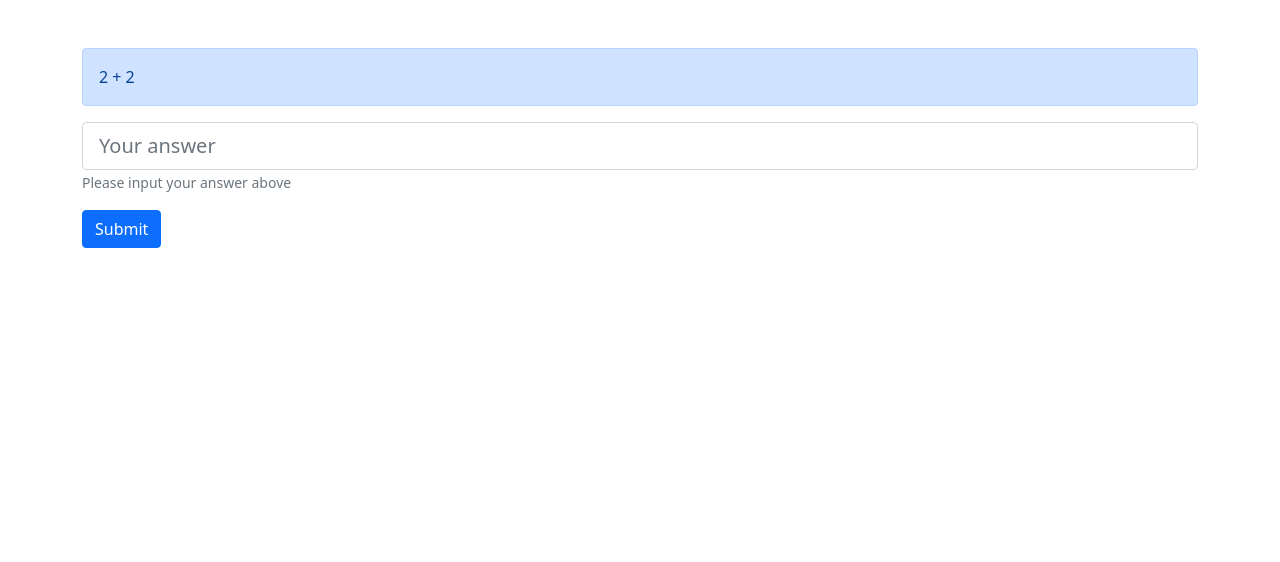
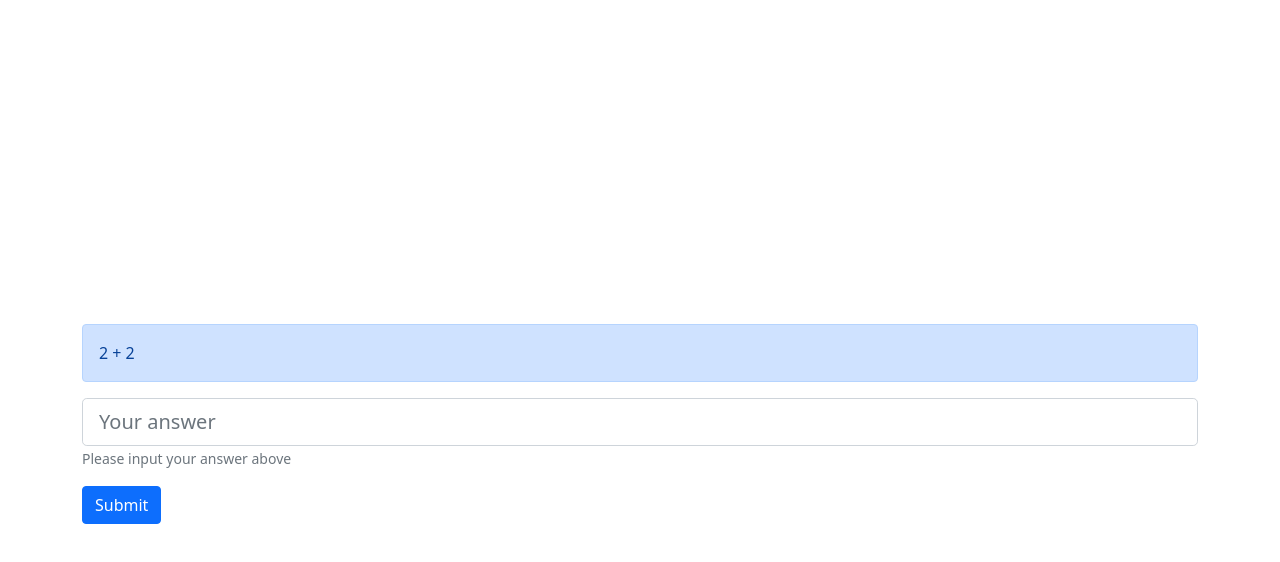
Before and after one commit to keemcodes/MathJS-API-Integration, a JavaScript app: page / in a window 1280 px wide. Shown: the top 562 px of the page. Built offline with nearby package versions, Linux system fonts and the light colour scheme; the HTML template or start-up script is replaced by a standard one.

Commit message:
hacked css to get container to center, sheesh

```diff
--- a/src/App.css
+++ b/src/App.css
@@ -1,5 +1,14 @@
 html, body, #root {
   height: 100%;
+}
+
+.center {
+  display: flex;
+  justify-content: center;
+  height: 100vh;
+  flex-wrap: nowrap;
+  flex-direction: column;
+  flex-shrink: 0;
 }
 
 .App {
--- a/src/App.js
+++ b/src/App.js
@@ -13,7 +13,7 @@ import {
 
 function App() {
   return (
-    <Container>
+    <Container className="center">
       <Row className="pt-5">
         <Col>
           <Alert variant="primary">2 + 2</Alert>
```
